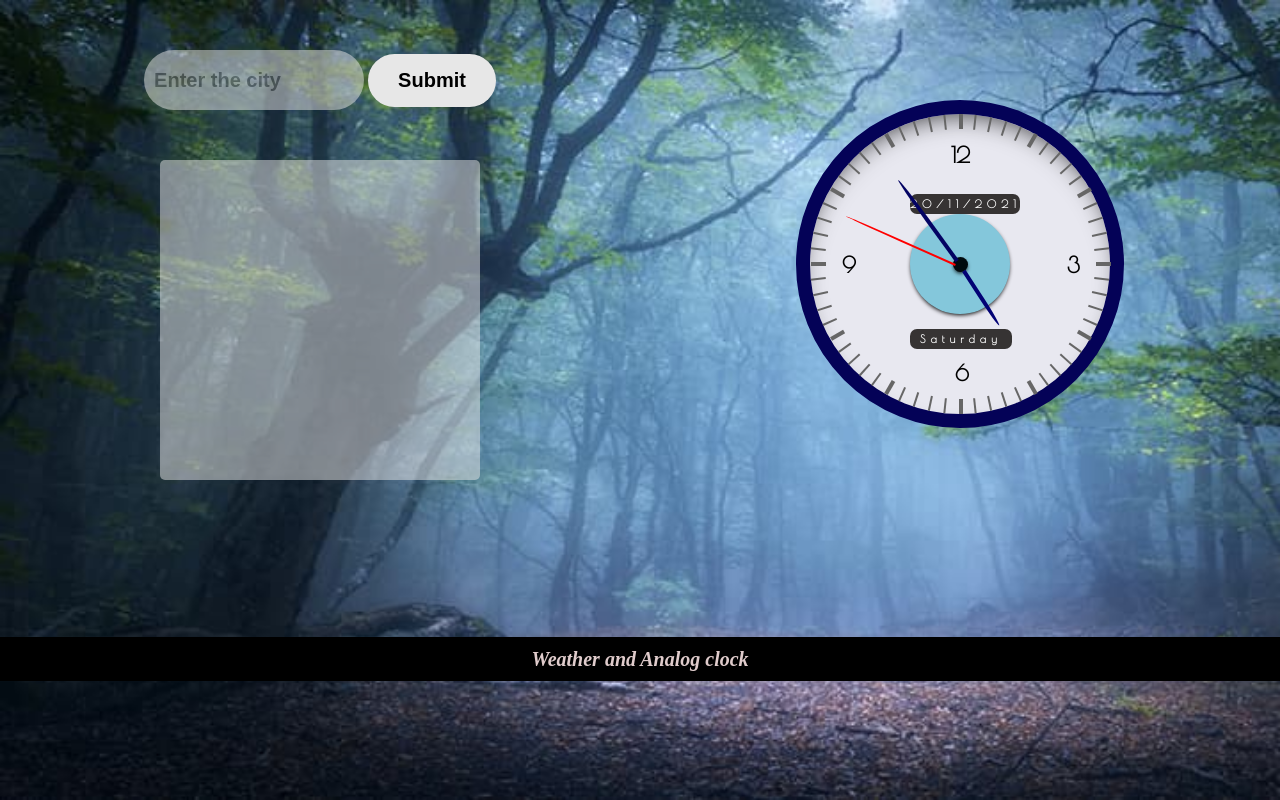
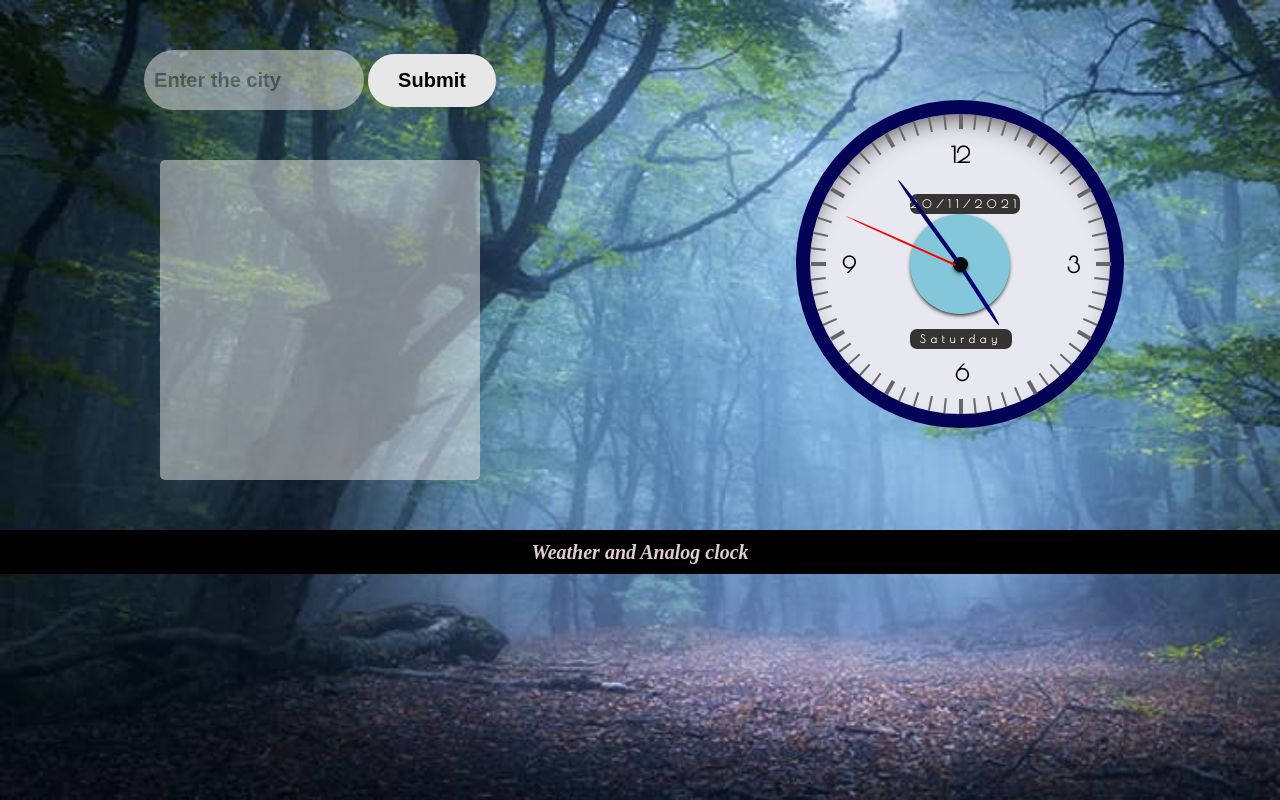
Before and after one commit to Adyasha28/weatherAPI_Clock, a plain HTML site: page index.html in a window 1280 px wide. Drawn offline with nearby package versions, Linux system fonts and the light colour scheme.

Commit message:
Update style.css

```diff
--- a/style.css
+++ b/style.css
@@ -172,10 +172,11 @@ footer{
     padding:12px;
     background-color: black;
     color:rgb(224, 204, 204);
-    margin-top:107px;
     font-style: italic;
     font-weight: bold;
     font-size: 20px;
+    position:sticky;
+    bottom:0px;
 }
 
 .grid-container {
```
